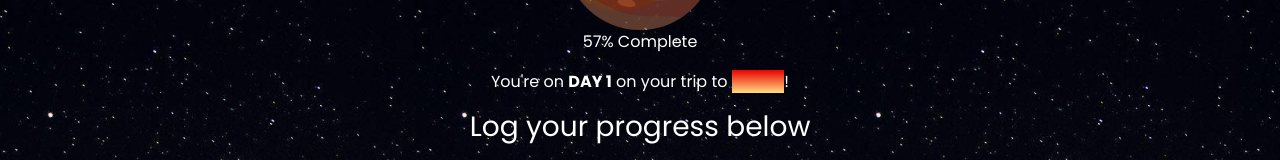
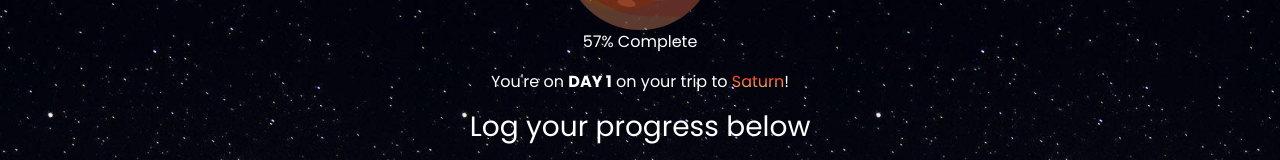
Before and after one commit to margaret-jihua/zero-g-frontend, a React (Create React App) app: page /profile in a window 1280 px wide. Shown: the part 288-448 px from the top of the page. Built offline with nearby package versions, Linux system fonts and the light colour scheme; no server answers; sample sign-in values are in the browser's storage.

Commit message:
edits form control class in Form.js

```diff
--- a/src/App.scss
+++ b/src/App.scss
@@ -60,6 +60,7 @@ body {
         // color: linear-gradient(114.44deg, #7D83FF 0%, #FFA3FD 100%);
         background: -webkit-linear-gradient(114.44deg, #7D83FF 0%, #FFA3FD 100%);
         -webkit-text-fill-color: transparent;
+        -webkit-background-clip: text;
         margin: 50px auto;
         line-height: 50px;
         font-size: 24px;
@@ -329,11 +330,13 @@ input[type=range]:focus::-ms-fill-upper {
     // z-index: 1;
 }
 
-.plannetName {
-    //color: linear-gradient(#EB0000, #FFDB80)
-    background: -webkit-linear-gradient(#EB0000, #FFDB80);
-    -webkit-text-fill-color: transparent;
-}
+
+    .plannetName {
+        //color: linear-gradient(#EB0000, #FFDB80)
+        background: -webkit-linear-gradient(#EB0000, #FFDB80);
+        -webkit-background-clip: text;
+        -webkit-text-fill-color: transparent;
+    }
 
 .menu {
     float: left;
--- a/src/components/Form.js
+++ b/src/components/Form.js
@@ -31,10 +31,8 @@ const Form = ({ inputs, onSubmit }) => {
             ) : (
               ''
             )}
-            {
-              input.max
-              ?
-              (<input
+            {input.max ? (
+              <input
                 type={input.type}
                 value={input.value}
                 onChange={input.onChange}
@@ -42,18 +40,17 @@ const Form = ({ inputs, onSubmit }) => {
                 placeholder={input.name}
                 max={input.max}
                 // required
-              />)
-              :
-              (<input
+              />
+            ) : (
+              <input
                 type={input.type}
                 value={input.value}
                 onChange={input.onChange}
-              className='form-control'
+                className={input.type === 'range' ? 'range' : 'form-control'}
                 placeholder={input.name}
                 // required
-              />)
-            }
-
+              />
+            )}
           </div>
         );
       })}
```
Lines whose indentation alone changed are shown as unchanged.
